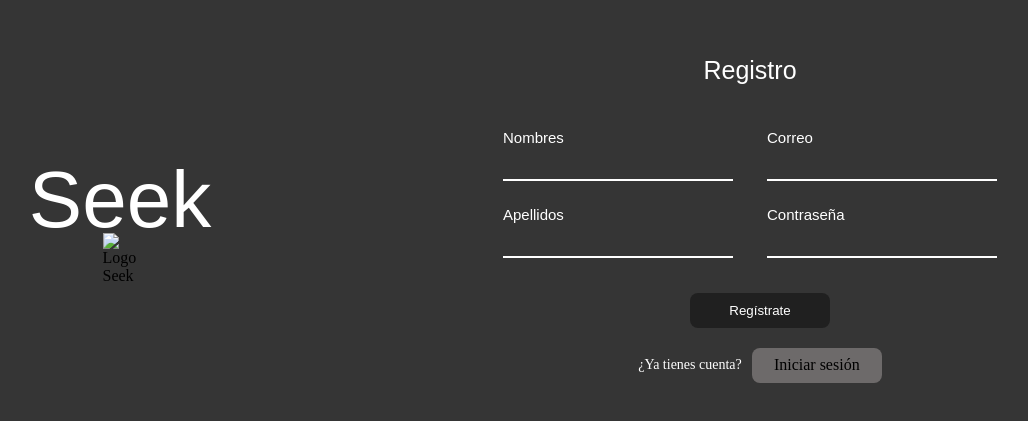
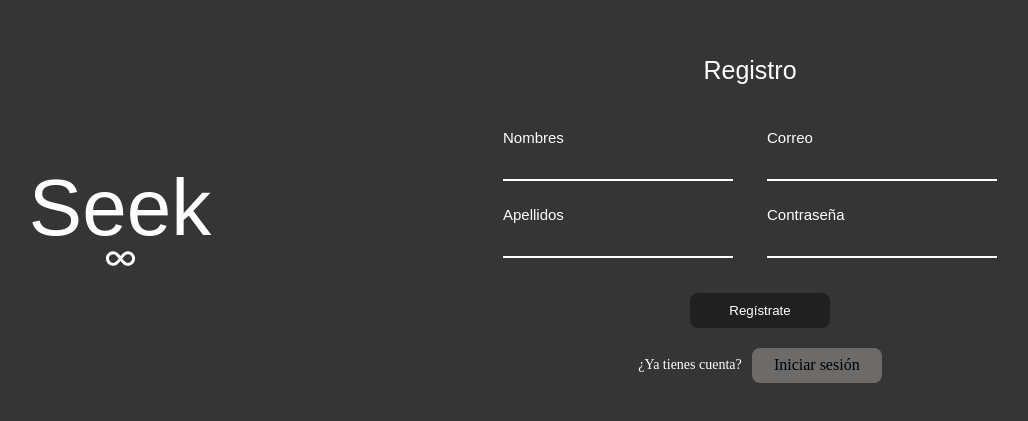
Before and after one commit to MateoZa909/seek, a website: page views/register.html in a window 1280 px wide. Shown: the part 181-602 px from the top of the page, without its empty margins (200-1228 px from the left). Drawn offline with Linux system fonts and the light colour scheme; files that its build step writes are made by us from their sources; a web font is replaced by a local one.

Commit message:
cambios #3

```diff
--- a/views/register.html
+++ b/views/register.html
@@ -4,8 +4,8 @@
     <meta charset="UTF-8">
     <meta name="viewport" content="width=device-width, initial-scale=1.0">
     <title>Registro</title>
-    <link rel="shortcut icon" href="./assets/icons/infinite.svg" type="image/x-icon">
-    <link rel="stylesheet" href="./css/registro.css">
+    <link rel="shortcut icon" href="./../assets/icons/infinite.svg" type="image/x-icon">
+    <link rel="stylesheet" href="./../css/registro.css">
 </head>
 <body>
     <!-- Mobile -->
@@ -13,7 +13,7 @@
         <!-- Logo -->
         <div class="icon">
             <h1>Seek</h1>
-            <img src="./assets/icons/infinite.svg" alt="Logo Seek">
+            <img src="./../assets/icons/infinite.svg" alt="Logo Seek">
         </div>
 
         <!-- Formulario -->
@@ -57,7 +57,7 @@
             <!-- Logo -->
             <div class="icon">
                 <h1>Seek</h1>
-                <img src="./assets/icons/infinite.svg" alt="Logo Seek">
+                <img src="./../assets/icons/infinite.svg" alt="Logo Seek">
             </div>
         </div>
 
```
